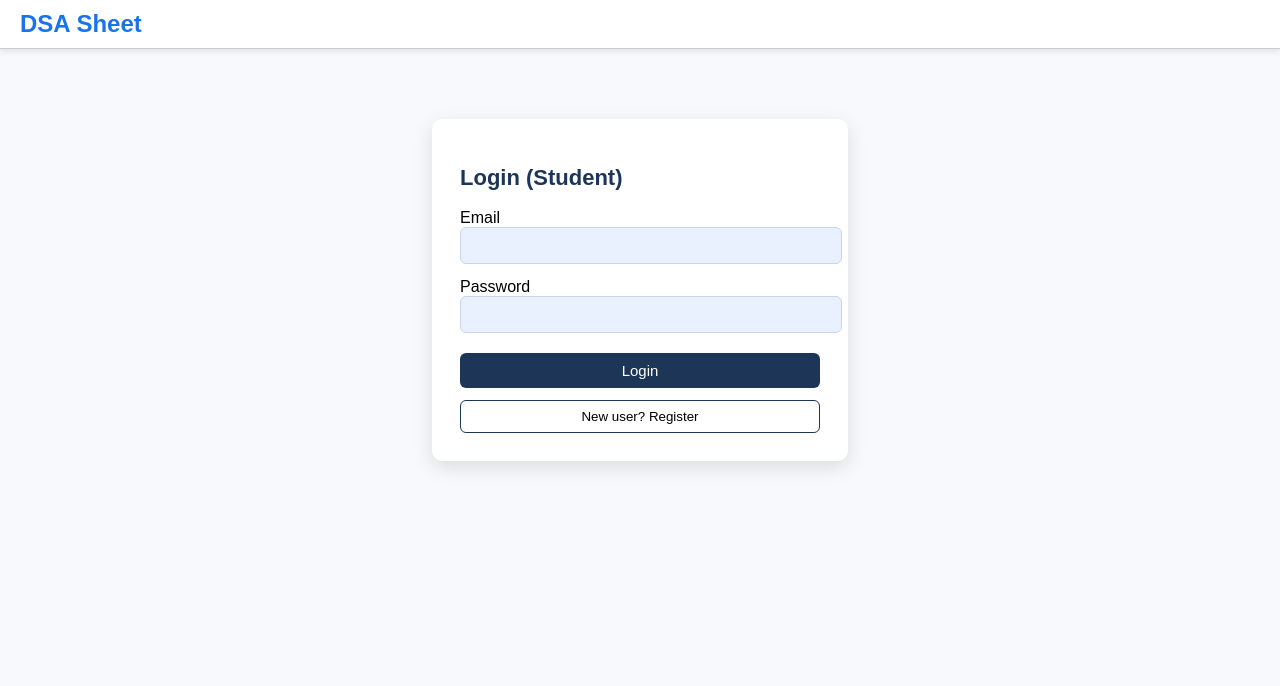
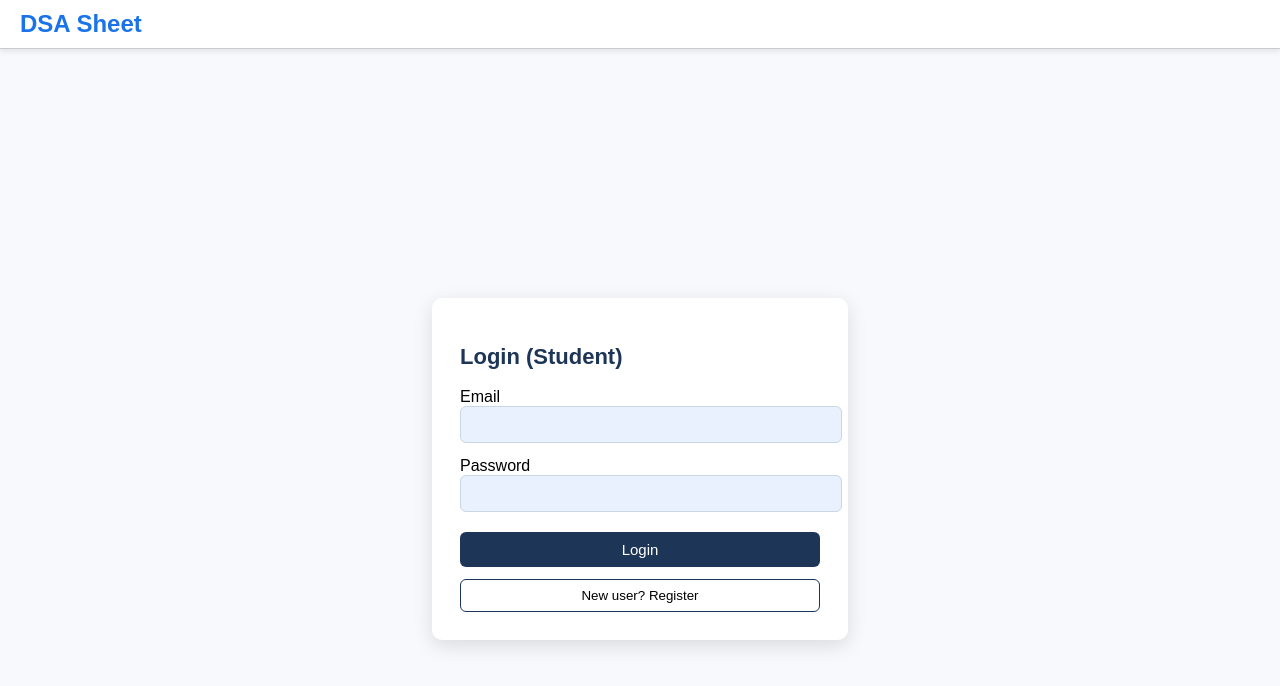
Before and after one commit to alok-kumar0421/dsa-sheet-mern, a React app in the folder frontend/: page / in a window 1280 px wide. Shown: the top 686 px of the page. Built offline with nearby package versions, Linux system fonts and the light colour scheme.

Commit message:
improve ui

```diff
--- a/frontend/src/components/LoginPage.js
+++ b/frontend/src/components/LoginPage.js
@@ -18,6 +18,7 @@ const LoginPage = ({ onSubmit, user }) => {
   };
 
   return (
+  <div className="login-wrapper">   {/* <-- ye add karo */}
     <div className="login-card">
       <h2>{isRegister ? "Register (Student)" : "Login (Student)"}</h2>
 
@@ -60,7 +61,8 @@ const LoginPage = ({ onSubmit, user }) => {
         {isRegister ? "Already have account? Login" : "New user? Register"}
       </button>
     </div>
-  );
+  </div>
+);
 };
 
 export default LoginPage;
--- a/frontend/src/index.css
+++ b/frontend/src/index.css
@@ -236,3 +236,10 @@ progress::-webkit-progress-value {
   from { opacity: 0; transform: translateY(10px);}
   to   { opacity: 1; transform: translateY(0);}
 }
+
+.login-wrapper {
+  display: flex;
+  justify-content: center;
+  align-items: center;
+  min-height: 100vh;
+}
```
